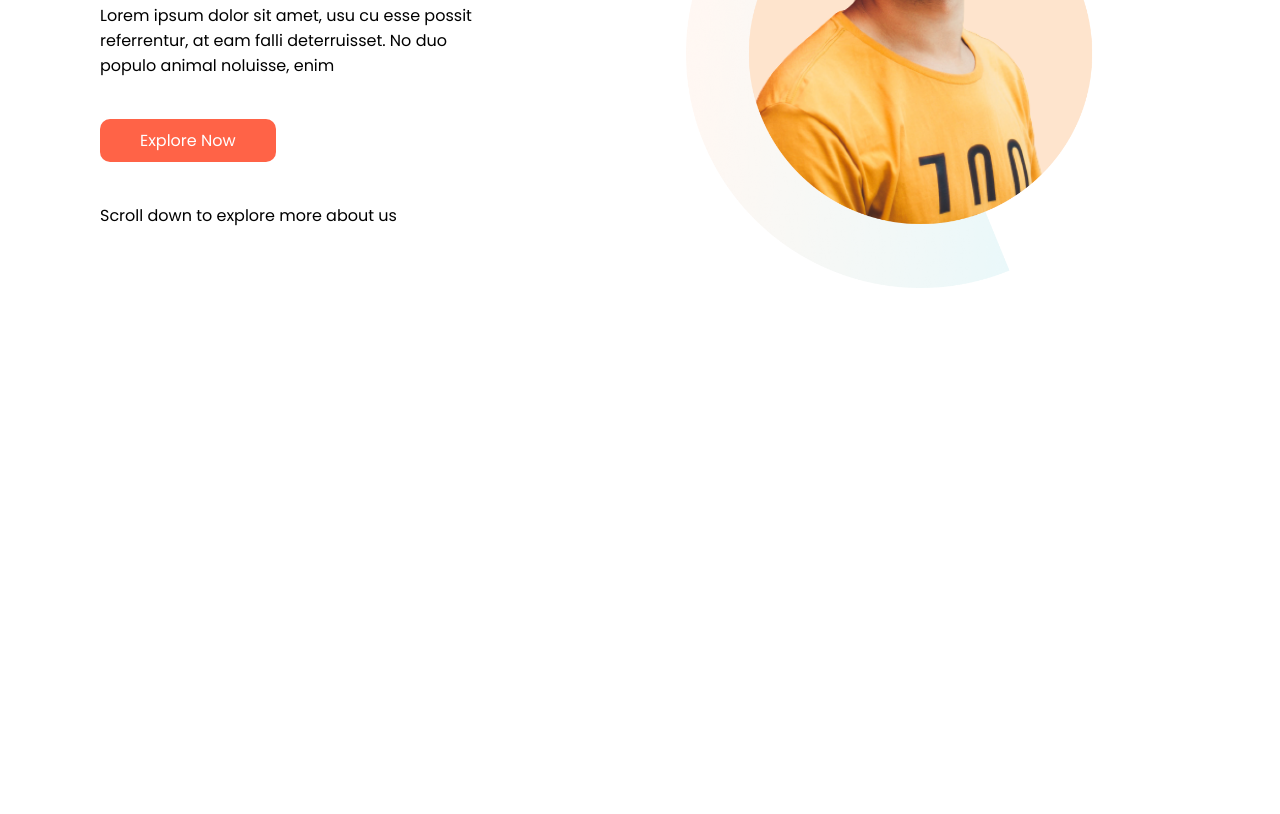
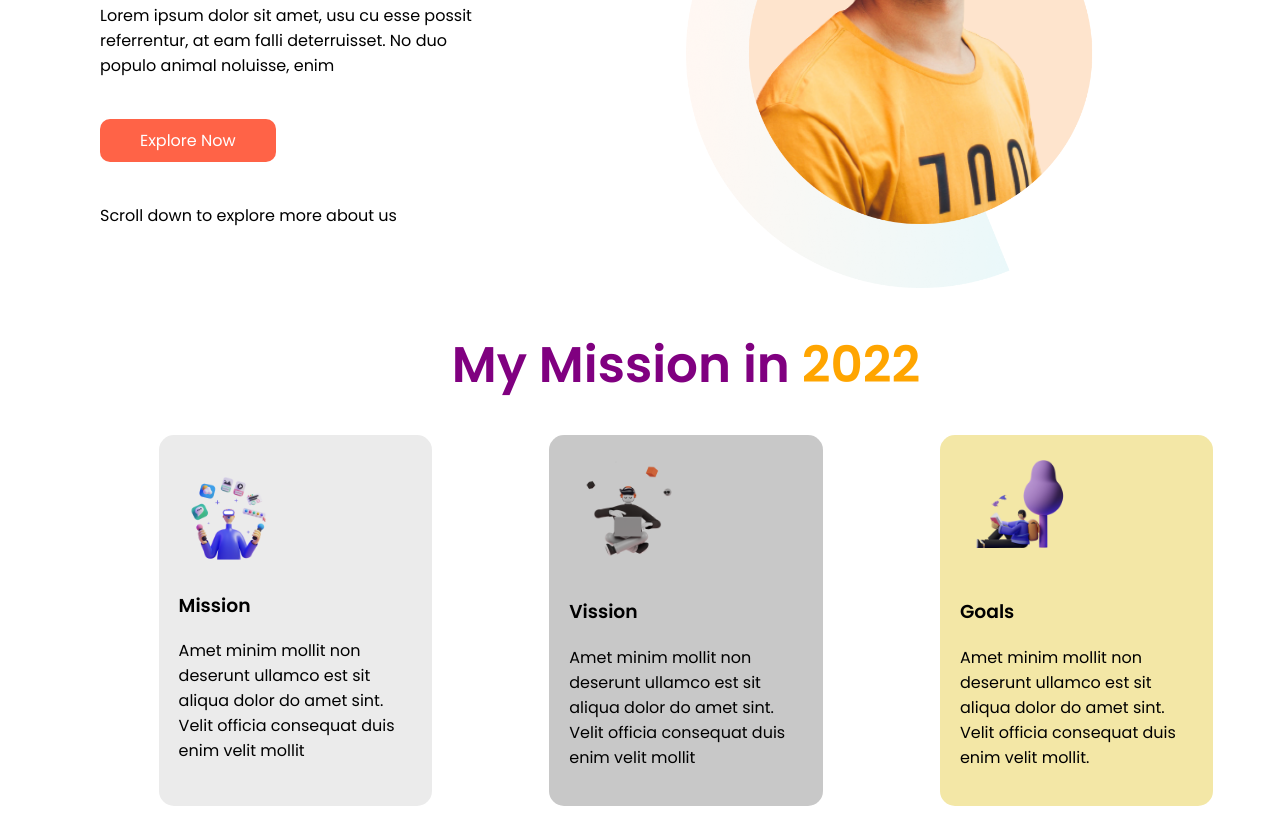
Before and after one commit to rubayedurrahman/personal-website, a plain HTML site: page index.html in a window 1280 px wide. Shown: the part 318-1132 px from the top of the page. Before the commit the page ends 800 px from the top, so only its background shows below. Drawn offline with Linux system fonts and the light colour scheme.

Commit message:
second container

```diff
--- a/index.html
+++ b/index.html
@@ -14,7 +14,7 @@
 
 </head>
 
-<section>
+<section class="first-container">
     <div class="vertical"></div>
     <div id="line-down" class="first-sec">
         <h1>Stay Focused on</h1>
@@ -28,9 +28,40 @@
     <div class="first-sec">
         <img src="images/person/person-0.png" alt="">
     </div>
+</section>
+<h1 class="text-center"> <span class="text-color1">My Mission in <span class="text-color">2022</span> </span> </h1>
+<section class="second-container">
+    <div class="my-mission">
+        <div id="bg-color" class="mission">
+            <img src="images/illustrators/illustrator-1.png" alt="">
+            <h3>Mission</h3>
+            <p>Amet minim mollit non deserunt
+                ullamco est sit aliqua dolor do amet
+                sint. Velit officia consequat duis enim
+                velit mollit</p>
+        </div>
+        <div id="bg-color1" class="mission">
+            <img src="images/illustrators/illustrator-2.png" alt="">
+            <h3>Vission</h3>
+            <p>Amet minim mollit non deserunt
+                ullamco est sit aliqua dolor do amet
+                sint. Velit officia consequat duis enim
+                velit mollit</p>
+        </div>
+        <div id="bg-color2" class="mission">
+            <img src="images/illustrators/illustrator-3.png" alt="">
+            <h3>Goals</h3>
+            <p>Amet minim mollit non deserunt
+                ullamco est sit aliqua dolor do amet
+                sint. Velit officia consequat duis enim
+                velit mollit.</p>
+        </div>
+    </div>
+</section>
 
 
-</section>
+
+
 
 
 <body>
--- a/style.css
+++ b/style.css
@@ -41,3 +41,40 @@ section{
     margin-bottom: 50px;
     margin-right: 200px;
 }
+.text-center{
+    text-align: center;
+    margin-top: 50px;
+    margin-bottom: 50px;
+
+}
+.text-color1{
+    color: purple;
+}
+.my-mission{
+    display: flex;
+
+}
+.mission{
+    width: 30%;
+    margin-left: 5%;
+    margin-right: 5%;
+    padding-left: 20px;
+    padding-bottom: 20px;
+    border-radius: 15px;
+    padding-right: 20px;
+    padding-top: 20px;
+}
+.mission img {
+    width:50%;
+}
+#bg-color{
+    background-color: rgb(235, 235, 235);
+}
+
+#bg-color1{
+    background-color: rgb(200, 200, 200);
+}
+
+#bg-color2{
+    background-color: rgb(243, 231, 166);
+}
```
